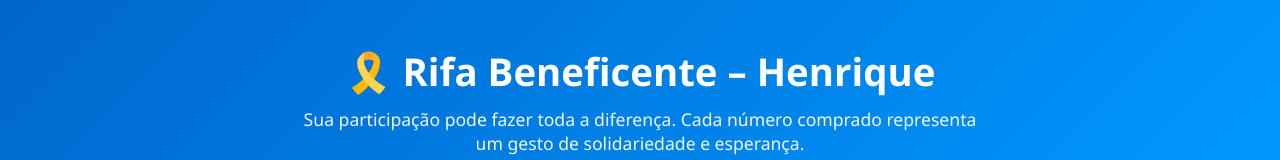
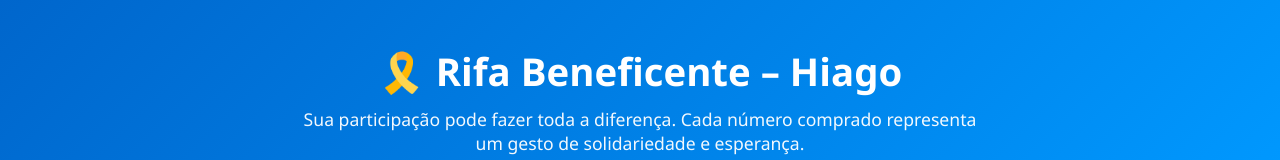
Before and after one commit to carlosaugusto88/rifa, a plain HTML site: page index.html in a window 1280 px wide. Shown: the top 160 px of the page. Drawn offline with Linux system fonts and the light colour scheme.

Commit message:
Update title and header for Rifa Beneficente Hiago

```diff
--- a/index.html
+++ b/index.html
@@ -4,7 +4,7 @@
 <head>
     <meta charset="UTF-8">
     <meta name="viewport" content="width=device-width, initial-scale=1.0">
-    <title>Rifa Beneficente - Henrique</title>
+    <title>Rifa Beneficente - Hiago</title>
 
     <style>
         * {
@@ -133,7 +133,7 @@
 
 <header>
 
-    <h1>🎗️ Rifa Beneficente – Henrique</h1>
+    <h1>🎗️ Rifa Beneficente – Hiago</h1>
 
     <p>
         Sua participação pode fazer toda a diferença.
```
